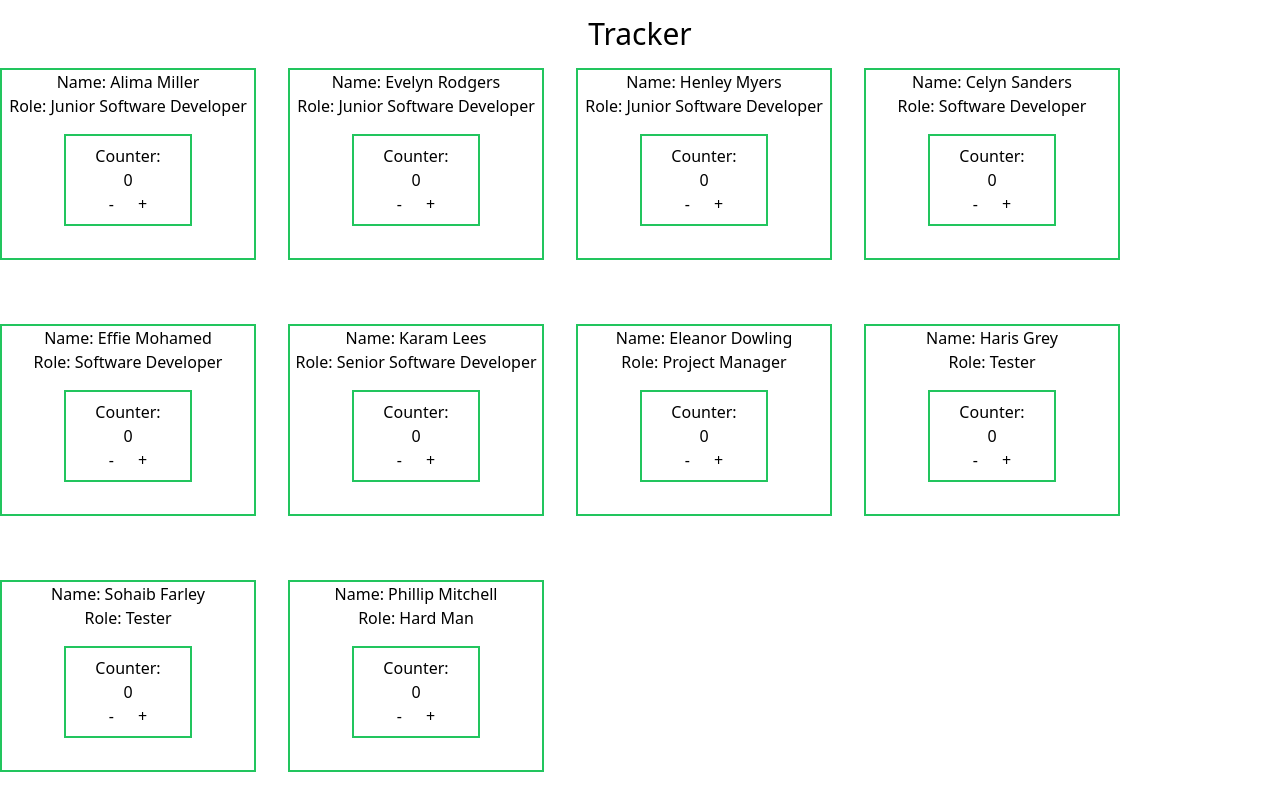
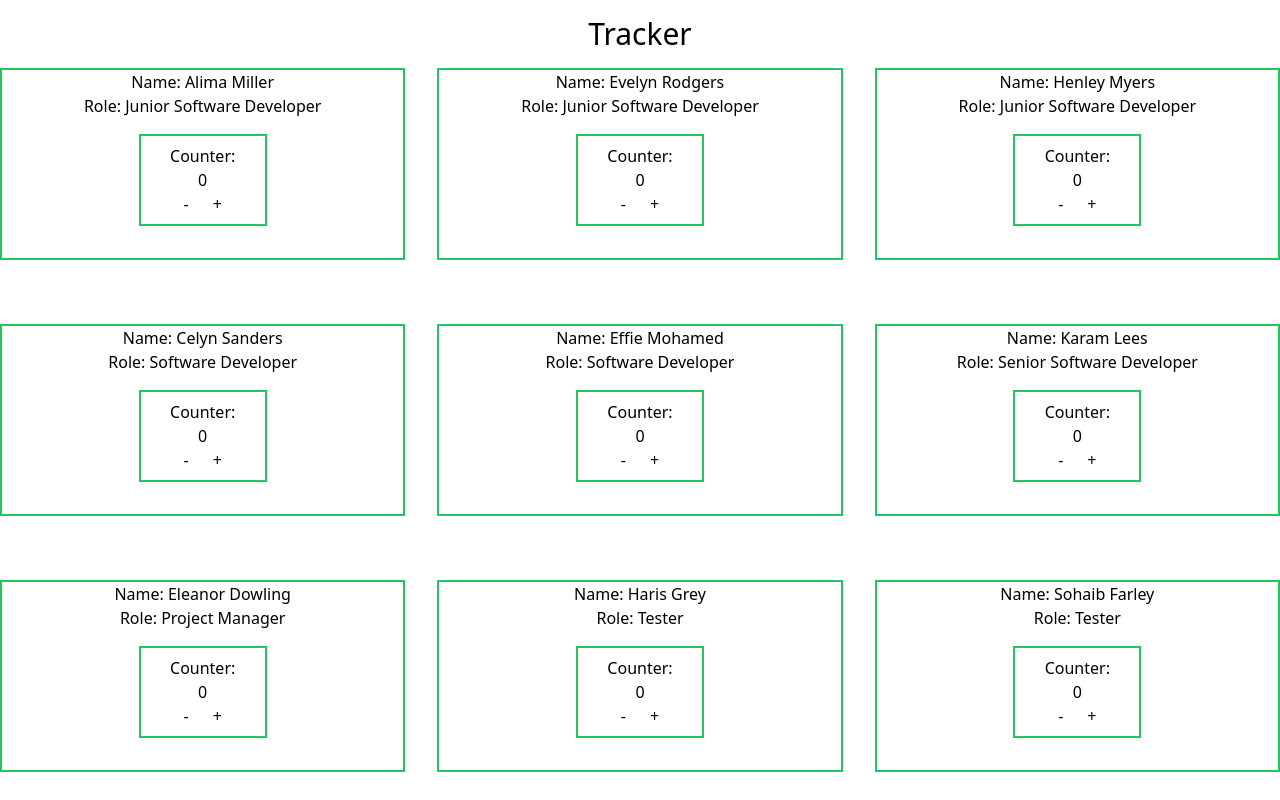
Before and after one commit to Arunkumar-Arivazhagan/ticket-tracker, a React (Vite) app: page / in a window 1280 px wide. Shown: the top 800 px of the page. Built offline with nearby package versions, Linux system fonts and the light colour scheme.

Commit message:
final commit

```diff
--- a/src/App.tsx
+++ b/src/App.tsx
@@ -1,17 +1,15 @@
 import { Employee } from "./components/Employee";
 import employees from "./data/employees.ts";
 
-function App() {
-  return (
-    <>
-      <h1 className="text-3xl text-center mb-4 mt-4">Tracker</h1>
-      <div className="flex flex-wrap gap-8">
-        {employees.map((employee) => {
-          return <Employee name={employee.name} role={employee.role} />;
-        })}
-      </div>
-    </>
-  );
-}
+const App = () => (
+  <>
+    <h1 className="text-3xl text-center mb-4 mt-4">Tracker</h1>
+    <div className="grid grid-cols-3 gap-8">
+      {employees.map(({ id, name, role }) => (
+        <Employee key={id} name={name} role={role} />
+      ))}
+    </div>
+  </>
+);
 
 export default App;
--- a/src/components/Employee.tsx
+++ b/src/components/Employee.tsx
@@ -8,23 +8,20 @@ type EmployeeProps = {
 export const Employee = ({ name, role }: EmployeeProps) => {
   const [counter, setCounter] = useState(0);
 
-  const incrementCounter = () => {
-    setCounter(counter + 1);
-  };
+  const incrementCounter = () => setCounter(counter + 1);
 
   const decrementCounter = () => {
-    if (counter > 0) {
-      setCounter(counter - 1);
-    }
+    if (counter > 0) setCounter(counter - 1);
   };
 
   return (
-    <div className="border-green-500 border-2 w-64 mb-8 text-center">
+    <div className="border-green-500 border-2 mb-8 text-center">
       <p>Name: {name}</p>
       <p>Role: {role}</p>
       <div className="border-green-500 border-2 p-2 w-32 m-auto mb-8 mt-4 text-center">
         <p>Counter: </p>
         <p>{counter}</p>
+        {counter >= 10 && <p>Good Job!</p>}
         <button className="mr-6" onClick={decrementCounter}>
           -
         </button>
```
